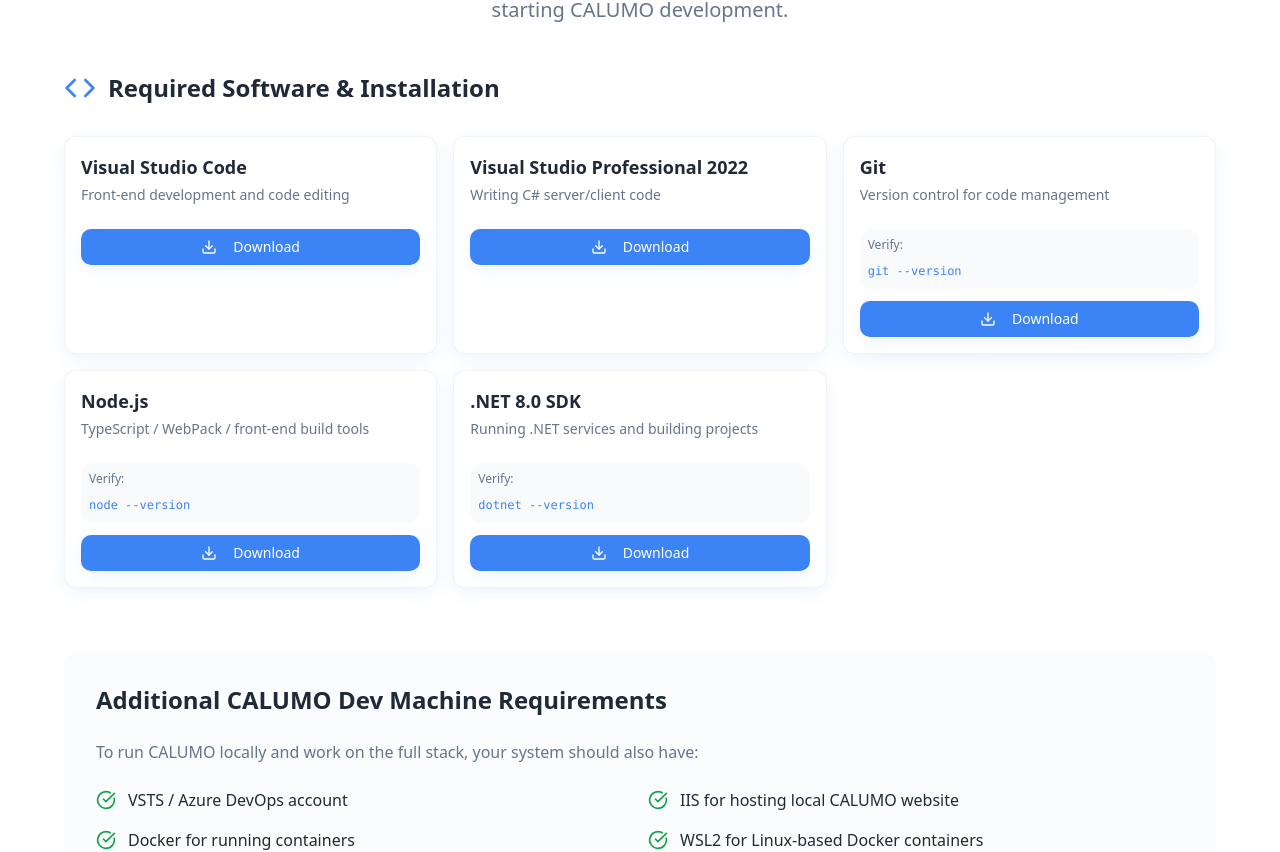
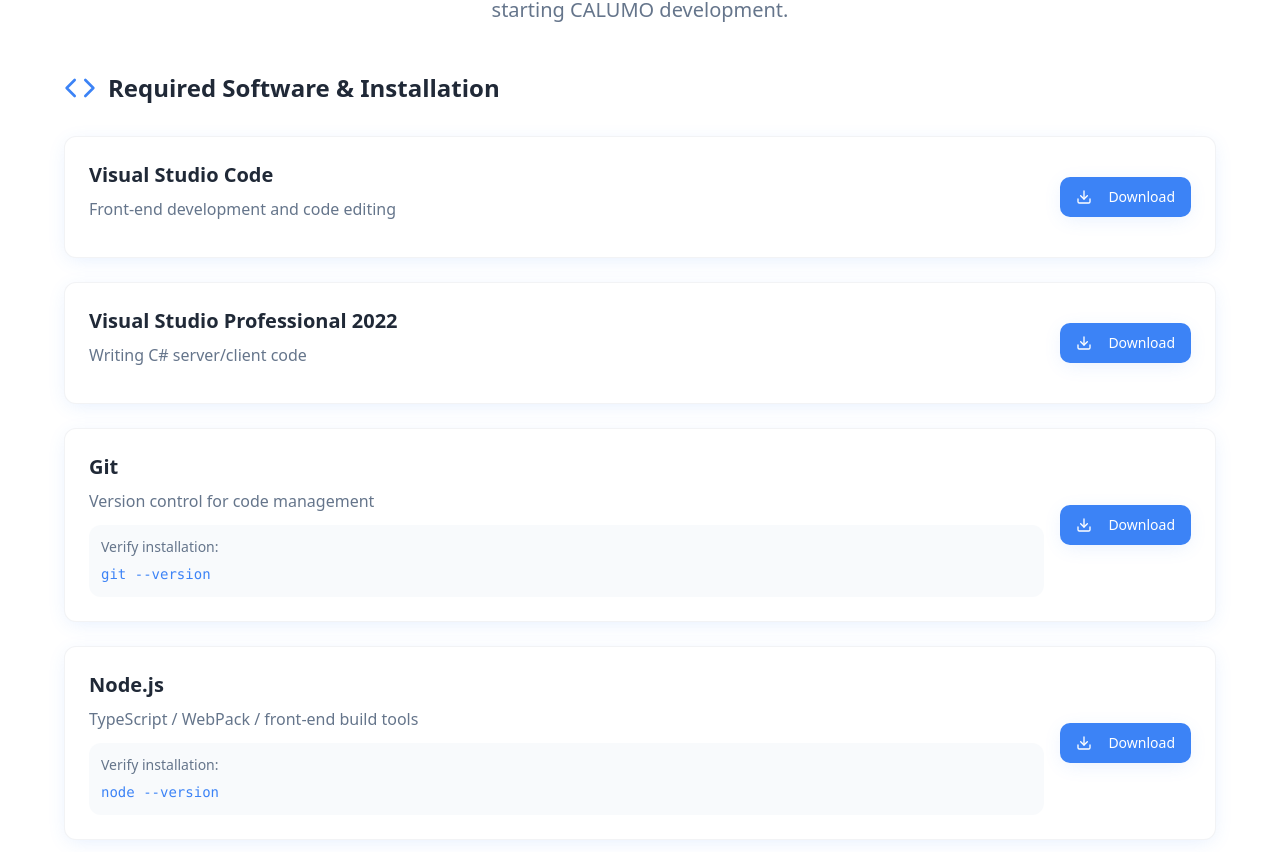
Before and after one commit to kbeetea/calumo-start-guide, a React (Vite) app: page / in a window 1280 px wide. Shown: the part 5032-5884 px from the top of the page. Built offline with nearby package versions, Linux system fonts and the light colour scheme.

Commit message:
Reverted to commit c017ce16b5ca32f365a12622bc723e2a11b0722b

```diff
--- a/src/components/SystemSetupSection.tsx
+++ b/src/components/SystemSetupSection.tsx
@@ -65,28 +65,29 @@ const SystemSetupSection = () => {
               Required Software & Installation
             </h3>
 
-            <div className="grid md:grid-cols-2 lg:grid-cols-3 gap-4">
+            <div className="grid gap-6">
               {requiredSoftware.map((software, index) => (
-                <div key={index} className="bg-card border border-border/50 rounded-lg p-4 shadow-soft">
-                  <div className="flex flex-col gap-3">
-                    <div>
-                      <h4 className="text-lg font-bold text-foreground mb-1">{software.name}</h4>
-                      <p className="text-sm text-muted-foreground mb-3">{software.purpose}</p>
+                <div key={index} className="bg-card border border-border/50 rounded-xl p-6 shadow-soft">
+                  <div className="flex flex-col md:flex-row md:items-center gap-4">
+                    <div className="flex-grow">
+                      <h4 className="text-xl font-bold text-foreground mb-2">{software.name}</h4>
+                      <p className="text-muted-foreground mb-3">{software.purpose}</p>
+                      {software.verifyCommand && (
+                        <div className="bg-muted/50 rounded-lg p-3">
+                          <p className="text-sm text-muted-foreground mb-1">Verify installation:</p>
+                          <code className="text-sm font-mono text-primary">{software.verifyCommand}</code>
+                        </div>
+                      )}
                     </div>
 
-                    {software.verifyCommand && (
-                      <div className="bg-muted/50 rounded-lg p-2">
-                        <p className="text-xs text-muted-foreground mb-1">Verify:</p>
-                        <code className="text-xs font-mono text-primary">{software.verifyCommand}</code>
-                      </div>
-                    )}
-
-                    <Button variant="default" size="sm" asChild className="w-full">
-                      <a href={software.downloadUrl} target="_blank" rel="noopener noreferrer">
-                        <Download className="w-3 h-3 mr-2" />
-                        Download
-                      </a>
-                    </Button>
+                    <div className="flex-shrink-0">
+                      <Button variant="default" asChild>
+                        <a href={software.downloadUrl} target="_blank" rel="noopener noreferrer">
+                          <Download className="w-4 h-4 mr-2" />
+                          Download
+                        </a>
+                      </Button>
+                    </div>
                   </div>
                 </div>
               ))}
```
